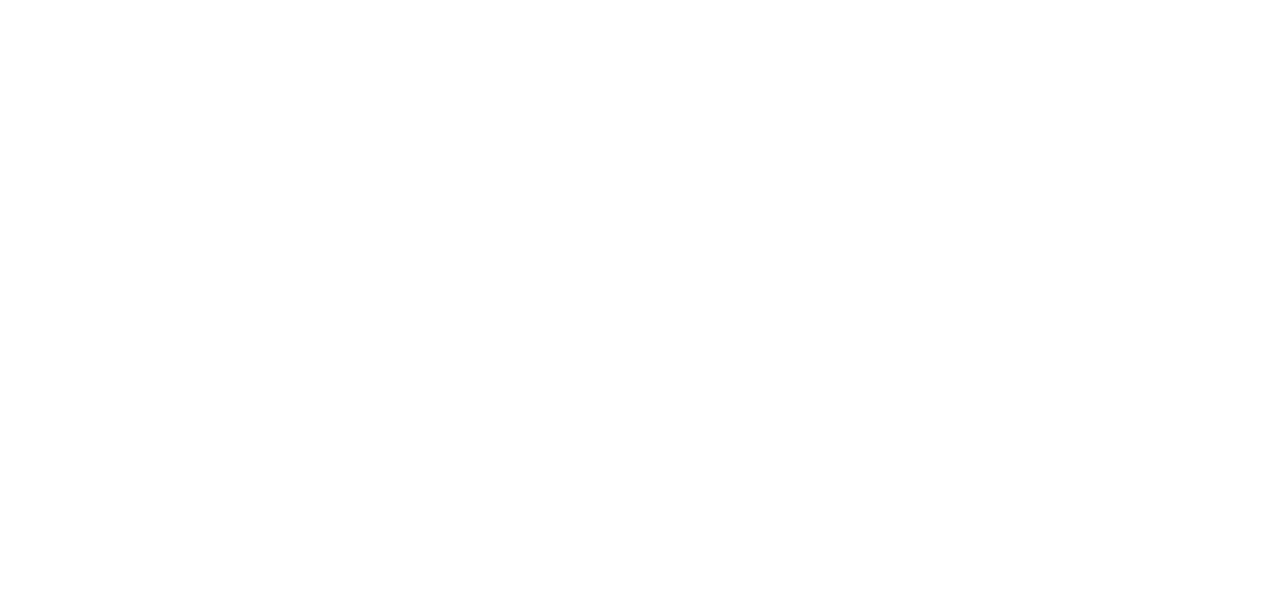
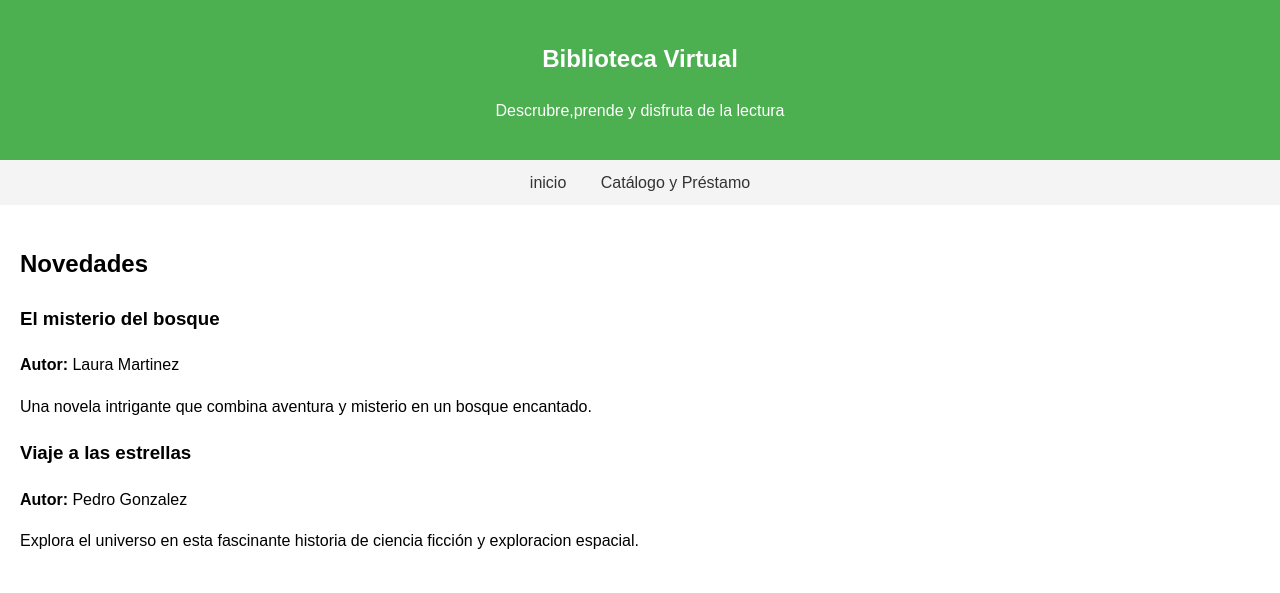
Before and after one commit to daritanton3-tech/biblioteca, a plain HTML site: page index.html in a window 1280 px wide. Drawn offline with Linux system fonts and the light colour scheme.

Commit message:
Crear header,nav e section de novedades

```diff
--- a/index.html
+++ b/index.html
@@ -7,6 +7,32 @@
     <link rel="stylesheet" href="estilos.css" />
   </head>
   <body>
-    <!-- Escribe aquí o teu html-->
+    <header>
+      <h2>Biblioteca Virtual</h2>
+      <p>Descrubre,prende y disfruta de la lectura</p>
+    </header>
+    <nav>
+      <a href="index.html">inicio</a>
+      <a href="index.html">Catálogo y Préstamo</a>
+    </nav>
+    <section>
+      <h2>Novedades</h2>
+      <article>
+        <h3>El misterio del bosque</h3>
+        <p><b>Autor:</b> Laura Martinez</p>
+        <p>
+          Una novela intrigante que combina aventura y misterio en un bosque
+          encantado.
+        </p>
+      </article>
+      <article>
+        <h3>Viaje a las estrellas</h3>
+        <p><b>Autor:</b> Pedro Gonzalez</p>
+        <p>
+          Explora el universo en esta fascinante historia de ciencia ficción y
+          exploracion espacial.
+        </p>
+      </article>
+    </section>
   </body>
 </html>
```
